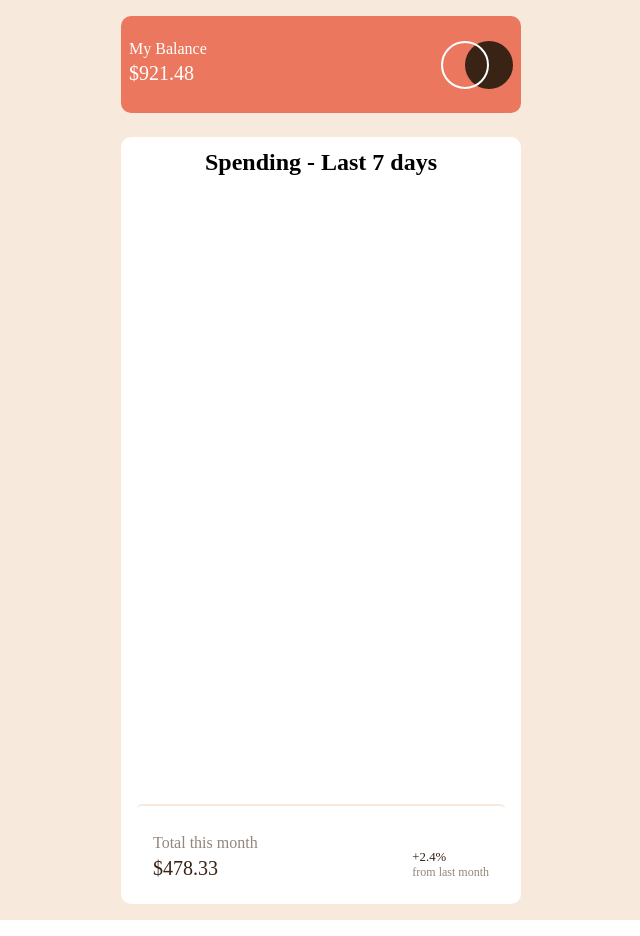
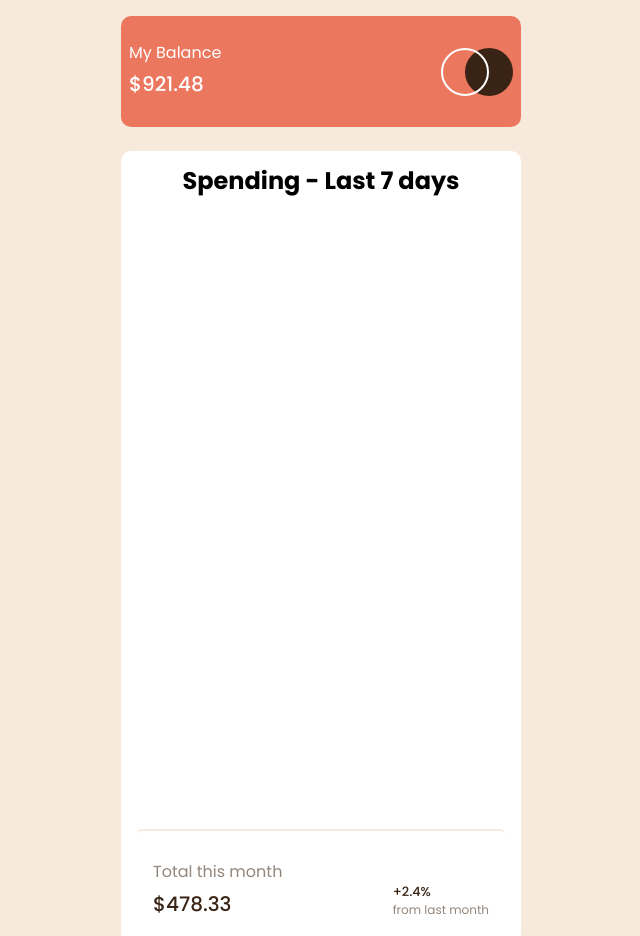
Before and after one commit to Perry-Cham/Perrrys-expense-tracker, a plain HTML site: page index.html in a window 1280 px wide. Shown: the top 936 px of the page, without its empty margins (319-959 px from the left). Drawn offline with nearby package versions, Linux system fonts and the light colour scheme; no server answers.

Commit message:
update styles.css

```diff
--- a/styles.css
+++ b/styles.css
@@ -1,3 +1,6 @@
+
+@import url('https://fonts.googleapis.com/css2?family=Poppins:ital,wght@0,100;0,200;0,300;0,400;0,500;0,600;0,700;0,800;0,900;1,100;1,200;1,300;1,400;1,500;1,600;1,700;1,800;1,900&family=Raleway:ital,wght@0,100..900;1,100..900&display=swap');
+
 * {
   box-sizing: border-box;
 }
@@ -14,6 +17,7 @@
 body {
   padding: 0;
   margin: 0;
+  font-family:Poppins;
 }
 
 .main {
```
